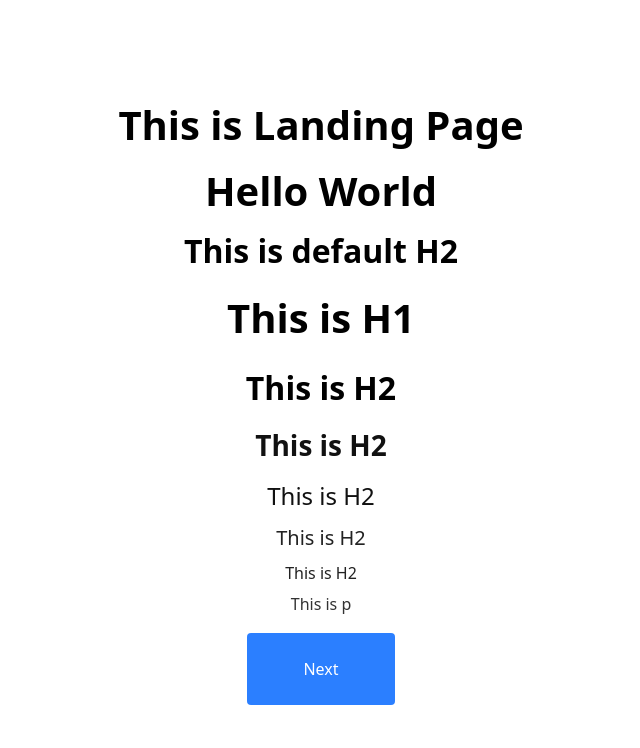
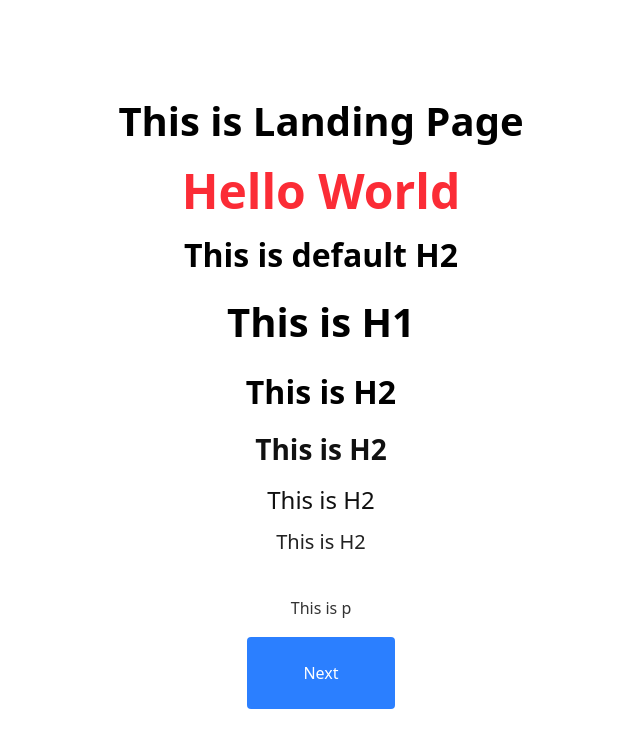
Before and after one commit to alesurankar/social_media_project, a Next.js app in the folder apps/web/: page / in a window 1280 px wide. Shown: the top 748 px of the page, without its empty margins (319-959 px from the left). Built offline with nearby package versions, Linux system fonts and the light colour scheme.

Commit message:
wrapp default styles in @layer base

```diff
--- a/apps/web/src/app/global.css
+++ b/apps/web/src/app/global.css
@@ -1,50 +1,58 @@
 @import "tailwindcss";
 
+@layer base {
     h1 {
         font-size: 2.5rem;
         font-weight: bold;
         color: #000000;
         margin-bottom: 1rem;
     }
-
     h2 {
         font-size: 2rem;
         font-weight: 600;
         color: #000000;
         margin-bottom: 0.8rem;
     }
-
     h3 {
         font-size: 1.75rem;
         font-weight: 600;
         color: #111111;
         margin-bottom: 0.7rem;
     }
-
     h4 {
         font-size: 1.5rem;
         font-weight: 500;
         color: #111111;
         margin-bottom: 0.6rem;
     }
-
     h5 {
         font-size: 1.25rem;
         font-weight: 500;
         color: #222222;
         margin-bottom: 0.5rem;
     }
-
     h6 {
         font-size: 1rem;
         font-weight: 500;
         color: #222222;
         margin-bottom: 0.4rem;
     }
-
     p {
         font-size: 1rem;
         color: #333;
         line-height: 1.6;
         margin-bottom: 1rem;
     }
+    button {
+        background-color: #007bff;
+        color: white;
+        padding: 0.5rem 1rem;
+        border-radius: 0.25rem;
+        border: none;
+        cursor: pointer;
+    }
+    a {
+        color: #1d4ed8;
+        text-decoration: underline;
+    }
+}
```
Lines whose indentation alone changed are shown as unchanged.
